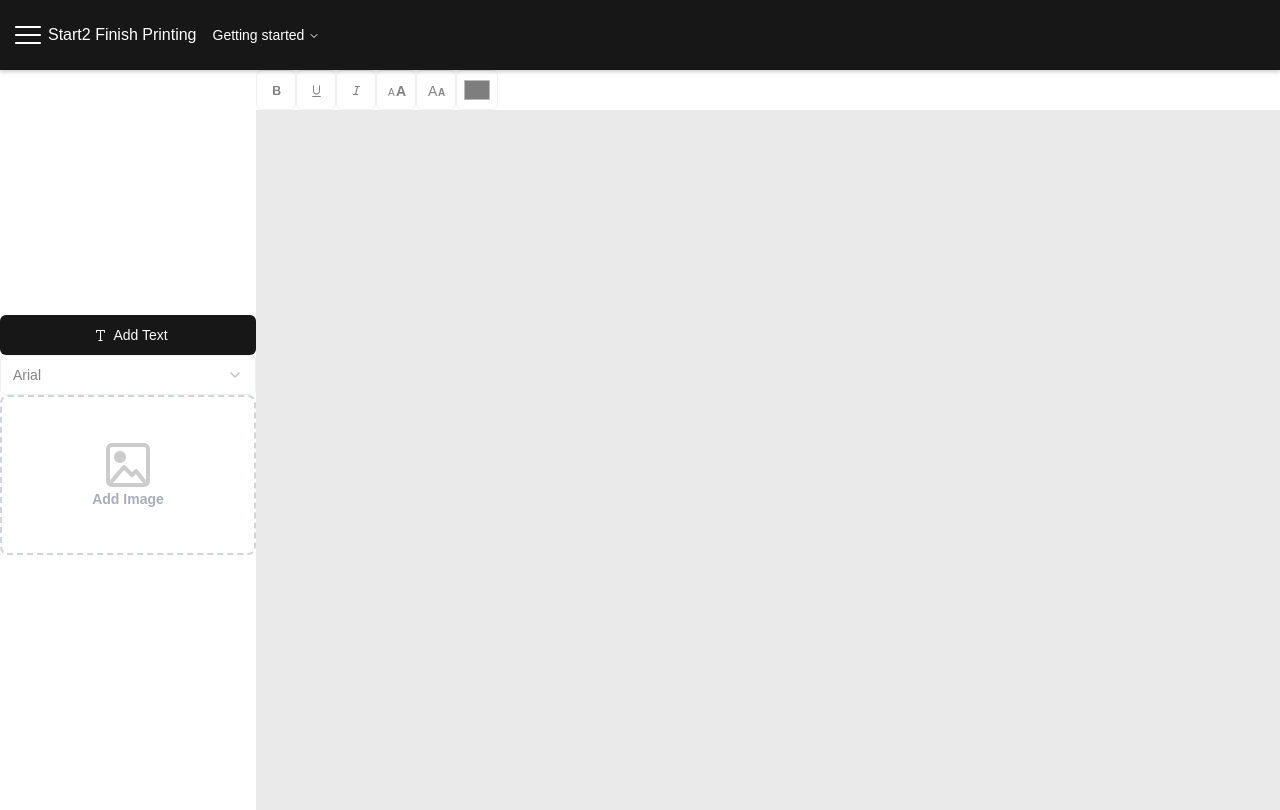
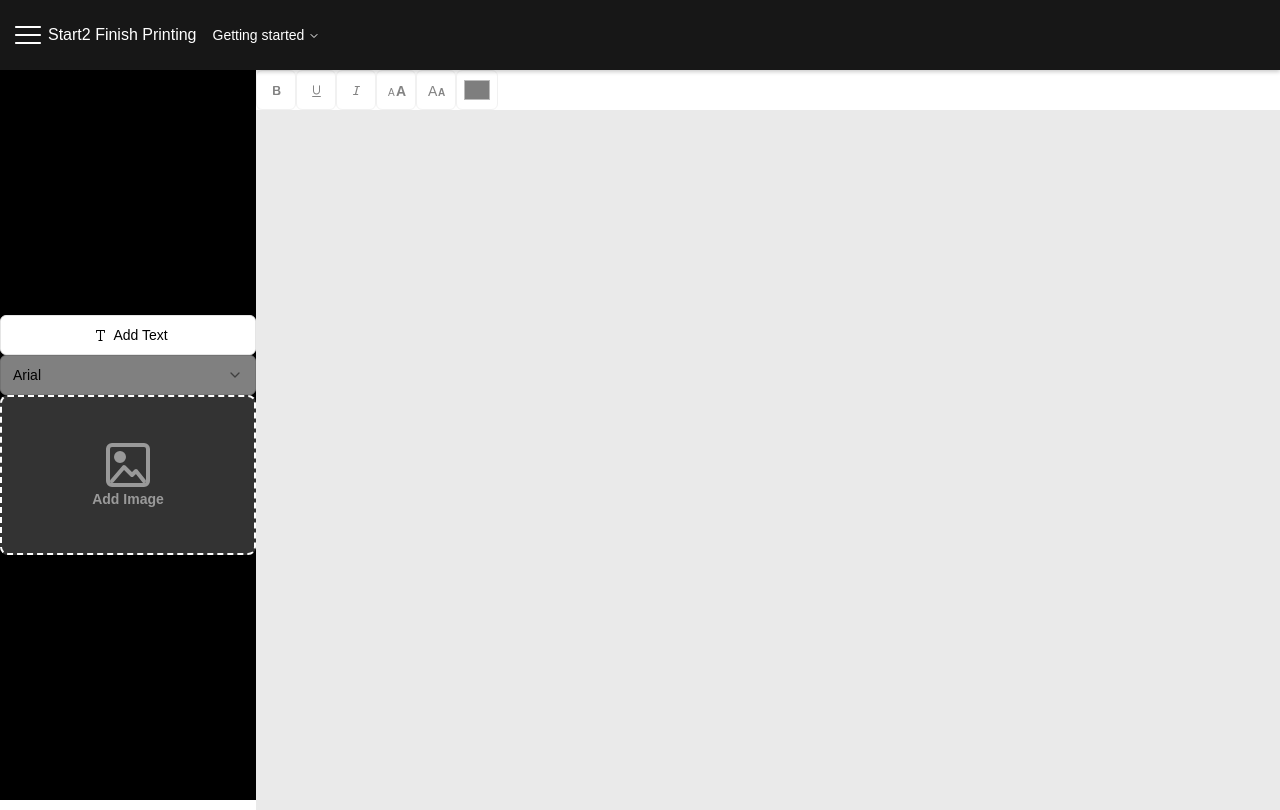
Before and after one commit to waleedahmed-x/printing, a Next.js app: page / in a window 1280 px wide. Shown: the top 810 px of the page. Built offline with nearby package versions, Linux system fonts and the light colour scheme.

Commit message:
Colors changed Theming Started

```diff
--- a/components/elements/ImagePicker.tsx
+++ b/components/elements/ImagePicker.tsx
@@ -32,7 +32,7 @@ export default function ImagePicker({
       )}
       <div className="icon-text">
         <AddImage />
-        <span className="text-sm font-semibold">
+        <span className="text-sm font-semibold text-white">
           {hasImages ? "Add another" : "Add Image"}
         </span>
       </div>
--- a/components/icons/Icons.tsx
+++ b/components/icons/Icons.tsx
@@ -98,7 +98,7 @@ export function AddImage() {
       width="48"
       height="48"
       fill="none"
-      stroke="#ccc"
+      stroke="#fff"
       strokeWidth="2"
       strokeLinecap="round"
       strokeLinejoin="round"
@@ -110,11 +110,11 @@ export function AddImage() {
         height="20"
         rx="2"
         ry="2"
-        stroke="#ccc"
+        stroke="#fff"
         fill="none"
       ></rect>
-      <circle cx="8" cy="8" r="2" fill="#ccc"></circle>
-      <path d="M4 20L10 13L14 17L16 15L20 20" stroke="#ccc"></path>
+      <circle cx="8" cy="8" r="2" fill="#fff"></circle>
+      <path d="M4 20L10 13L14 17L16 15L20 20" stroke="#fff"></path>
     </svg>
   );
 }
--- a/components/sections/canvas/Canvas.tsx
+++ b/components/sections/canvas/Canvas.tsx
@@ -89,7 +89,7 @@ export default function Canvas() {
   return (
     <div className="playground-parent">
       <div className="elements">
-        <Button onClick={addText}>
+        <Button onClick={addText} variant="outline">
           <TextIcon /> Add Text
         </Button>
         <Select
--- a/scss/index.css
+++ b/scss/index.css
@@ -58,6 +58,7 @@ body::-webkit-scrollbar {
   align-items: center;
   width: 20%;
   flex-direction: column;
+  background: #000;
 }
 .parent .playground-parent .elements .imagepicker-parent {
   position: relative;
@@ -66,7 +67,8 @@ body::-webkit-scrollbar {
   justify-content: center;
   width: 100%;
   height: 160px;
-  border: 2px dashed #d1d5db;
+  background-color: rgba(255, 255, 255, 0.2);
+  border: 2px dashed #fff;
   border-radius: 8px;
 }
 .parent .playground-parent .elements .imagepicker-parent:hover {
@@ -87,11 +89,14 @@ body::-webkit-scrollbar {
   align-items: center;
   color: #a8aeb9;
   z-index: 2;
+  opacity: 0.5;
 }
 .parent .playground-parent .elements input {
   width: 100%;
 }
 .parent .playground-parent .elements button {
+  background: white;
+  color: black;
   width: 100%;
 }
 .parent .playground-parent .play-controls {
--- a/scss/index.scss
+++ b/scss/index.scss
@@ -2,7 +2,6 @@
   margin: 0px;
   padding: 0px;
 }
-// ? Scrollbar none to all browser
 * {
   -ms-overflow-style: none;
   scrollbar-width: none;
@@ -21,7 +20,6 @@ html {
 body::-webkit-scrollbar {
   display: none;
 }
-// ? Scrollbar none to all browser
 $appbarHeight: 70px;
 .appbar {
   display: flex;
@@ -54,6 +52,7 @@ $appbarHeight: 70px;
       align-items: center;
       width: 20%;
       flex-direction: column;
+      background: #000;
       .imagepicker-parent {
         position: relative;
         display: flex;
@@ -61,7 +60,8 @@ $appbarHeight: 70px;
         justify-content: center;
         width: 100%;
         height: 160px;
-        border: 2px dashed #d1d5db;
+        background-color: rgba(255, 255, 255, 0.2);
+        border: 2px dashed #fff;
         border-radius: 8px;
         &:hover {
           border: 2px dashed #f3f4f6;
@@ -81,19 +81,21 @@ $appbarHeight: 70px;
           align-items: center;
           color: #a8aeb9;
           z-index: 2;
+          opacity: 0.5;
         }
       }
       & input {
         width: 100%;
       }
       & button {
+        background: white;
+        color: black;
         width: 100%;
       }
     }
     .play-controls {
       display: flex;
       flex-direction: column;
-      // justify-content: center;
       justify-content: space-between;
       height: calc(95vh - $appbarHeight);
       width: 80%;
```
Also changed, not shown: 1 other file (tests, documents, lock files or other folders).
